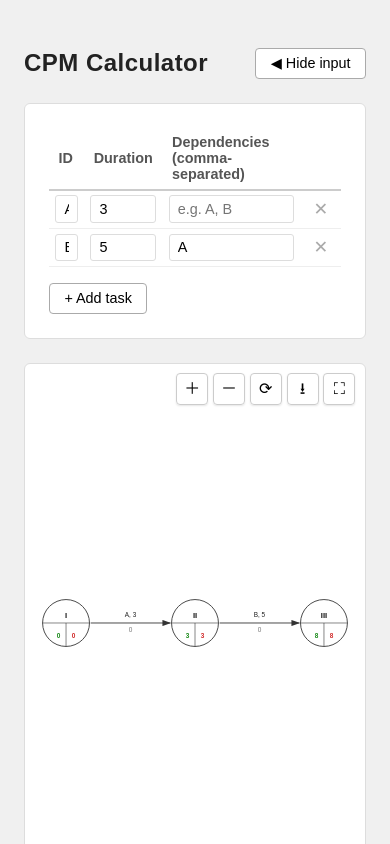
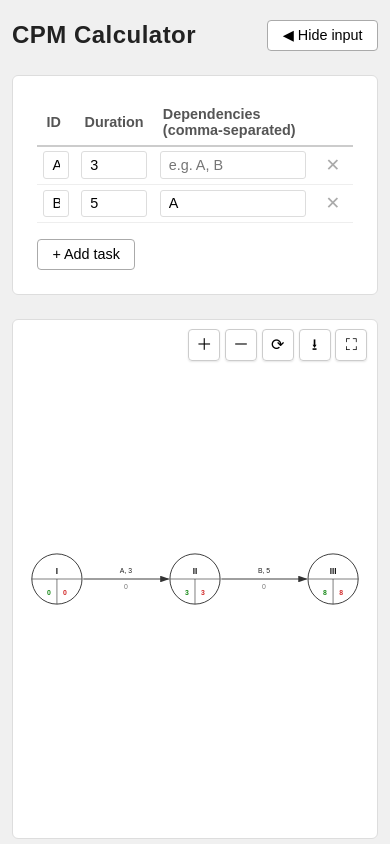
Before and after one commit to sebas20002000/cpm, a React (Vite) app: page / in a window 390 px wide. Shown: the top 844 px of the page. Built offline with nearby package versions, Linux system fonts and the light colour scheme.

Commit message:
make it mobile friendly

```diff
--- a/src/frontend/App.css
+++ b/src/frontend/App.css
@@ -14,6 +14,11 @@ body {
     max-width: 1500px;
     margin: 2rem auto;
     padding: 1rem 1.5rem;
+}
+
+/* Avoid horizontal scroll from wide content (e.g. the task table) on phones */
+html, body {
+    overflow-x: hidden;
 }
 
 /* ── Workspace: input panel on the left, live graph on the right ── */
@@ -51,11 +56,57 @@ body {
     }
 }
 
+/* ── Phones ── */
+@media (max-width: 600px) {
+    .app {
+        margin: 0.5rem auto;
+        padding: 0.75rem;
+    }
+
+    h1 {
+        font-size: 1.25rem;
+    }
+
+    .task-input {
+        padding: 1rem;
+    }
+
+    /* Tighten the table so all four columns fit a narrow viewport */
+    .task-table {
+        font-size: 0.85rem;
+    }
+    .task-table th,
+    .task-table td {
+        padding: 0.3rem 0.3rem;
+    }
+
+    /* 16px input text stops iOS Safari from auto-zooming on focus */
+    .task-table input[type="text"],
+    .task-table input[type="number"] {
+        font-size: 16px;
+        padding: 0.45rem 0.4rem;
+    }
+
+    /* Larger tap targets for the graph's floating controls */
+    .graph-toolbar-overlay button {
+        width: 2.5rem;
+        height: 2.5rem;
+        font-size: 1.15rem;
+    }
+
+    /* Roomier remove button so it's comfortable to tap */
+    .btn-remove {
+        font-size: 1.3rem;
+        padding: 0.35rem 0.5rem;
+    }
+}
+
 .app-header {
     display: flex;
     align-items: center;
     justify-content: space-between;
     gap: 1rem;
+    flex-wrap: wrap;
     margin-bottom: 1.5rem;
 }
 
@@ -192,7 +243,9 @@ button:hover {
     border: 1px solid #ddd;
     border-radius: 6px;
     overflow: hidden;
-    height: 520px;
+    /* Cap the height to the viewport on short / mobile screens so the graph and
+       the summary below it stay reachable without the canvas dominating. */
+    height: min(520px, 65vh);
 }
 
 .graph-container--fullscreen,
```
